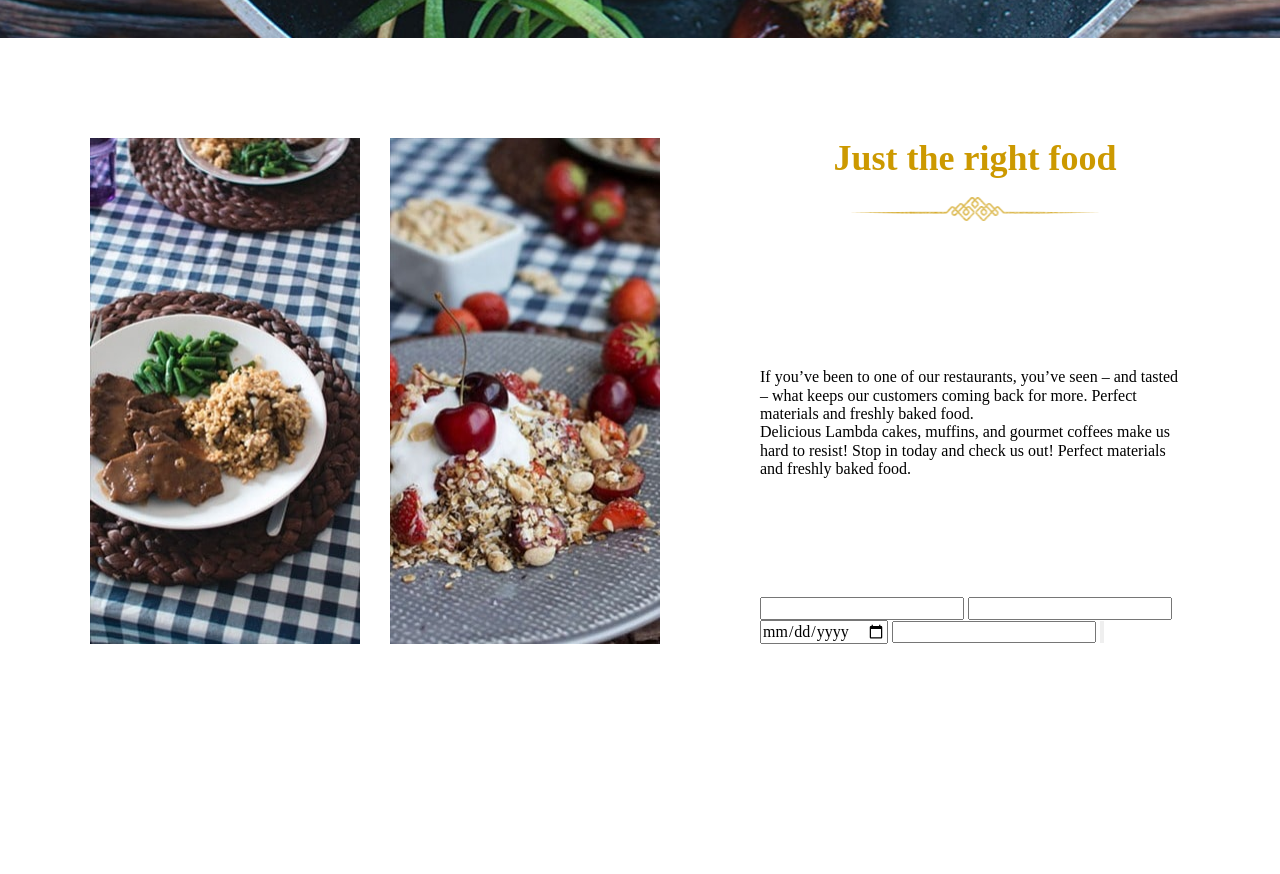
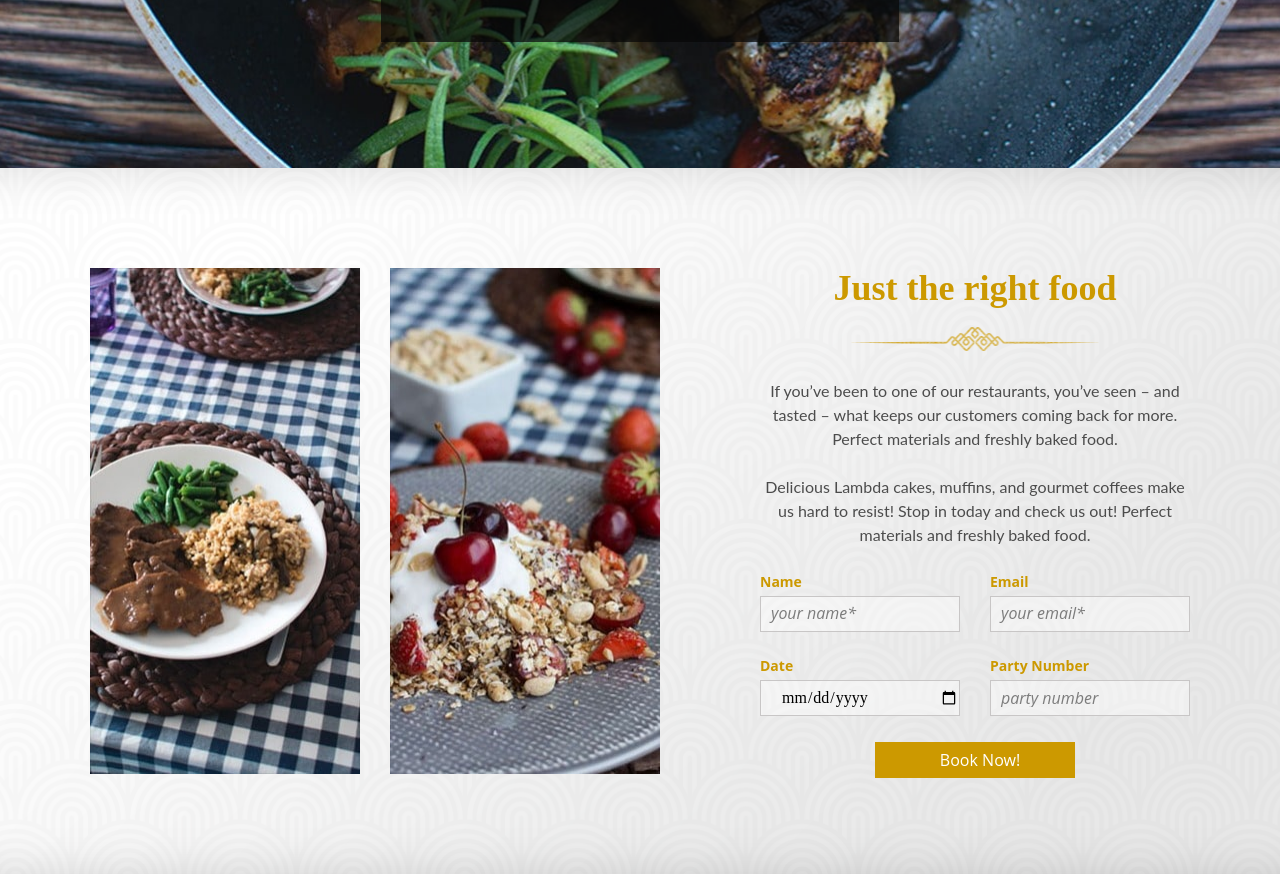
Before and after one commit to yanok87/html-css-project, a website: page src/index.html in a window 1280 px wide. Shown: the part 3800-4674 px from the top of the page. Before the commit the page ends 4544 px from the top, so only its background shows below. Drawn offline with nearby package versions, Linux system fonts and the light colour scheme; files that its build step writes are made by us from their sources; files whose address does not match are found by name.

Commit message:
finished the styles

```diff
--- a/src/html/contacts.html
+++ b/src/html/contacts.html
@@ -1,18 +1,48 @@
+<div class="wrapper">
     <section class="contacts">
         <div class="images">
             <img class="images__dish" src="../images/bottomdish.jpg" alt="" width="270" height="506">
             <img class="images__cherry" src="../images/cherry.jpg" alt="" width="270" height="506">
         </div>
         <div class="booking">
+            <div class="booking-info">
                 <h3 class="booking-title">Just the right food</h3>
-        <p class="booking-text">If you’ve been to one of our restaurants, you’ve seen – and tasted – what keeps our customers coming back for more. Perfect materials and freshly baked food. <br>
-                Delicious Lambda cakes,  muffins, and gourmet coffees make us hard to resist! Stop in today and check us out! Perfect materials and freshly baked food.</p>
-        <form action="">
-            <input type="text">
-            <input type="mail">
-            <input type="date">
-            <input type="text">
-            <input type="button">
+                <p class="booking-text">If you’ve been to one of our restaurants, you’ve seen – and tasted – what keeps
+                    our
+                    customers coming back for more. Perfect materials and freshly baked food. <br>
+                    <br>
+                    Delicious Lambda cakes, muffins, and gourmet coffees make us hard to resist! Stop in today and check
+                    us
+                    out!
+                    Perfect materials and freshly baked food.</p>
+            </div>
+            <form action="#" class="form">
+                <div class="input-section">
+                    <div class="input-item">
+                        <label class="label" for="name">Name</label>
+                        <input type="text" id="name" placeholder="your name*" required>
+                    </div>
+                    <div class="input-item">
+                        <label class="label" for="email">Email</label>
+                        <input type="email" id="email" placeholder="your email*" required>
+                    </div>
+                    <div class="input-item">
+                        <label class="label" for="date">Date</label>
+                        <input type="date" id="date" placeholder="date*" required>
+                    </div>
+                    <div class="input-item">
+                        <label class="label" for="party">Party Number</label>
+                        <select placeholder="party number" id="party">
+                            <option value="" disabled selected>party number</option>
+                            <option value="1">Party 1</option>
+                            <option value="2">Party 2</option>
+                            <option value="3">Party 3</option>
+                            <option value="4">Party 4</option>
+                        </select>
+                    </div>
+                </div>
+                <input type="button" value="Book Now!" class="booking-button">
             </form>
         </div>
     </section>
+</div>
--- a/src/html/menu.html
+++ b/src/html/menu.html
@@ -1,3 +1,4 @@
+<div class="wrapper">
     <section class="menu">
         <div class="menu-part">
             <h3 class="menu-part__title">Appetisers</h3>
@@ -104,3 +105,4 @@
             </ul>
         </div>
     </section>
+</div>
--- a/src/sass/components/contacts.scss
+++ b/src/sass/components/contacts.scss
@@ -1,3 +1,8 @@
+.wrapper {
+    @extend %wrapper;
+    background-size: cover;
+}
+
 .contacts {
     display: flex;
     justify-content: space-between;
@@ -19,11 +24,16 @@
 }
 
 .booking {
-    flex-basis: 430px;
+    width: 430px;
+    height: 506px;
     display: flex;
-    flex-direction: column;
-    justify-content: space-between;
-    align-items: center;
+    flex-wrap: wrap;
+    align-items: stretch;
+}
+
+.booking-info {
+text-align: center;
+height: 300px;
 }
 
 .booking-title {
@@ -45,7 +55,96 @@
         height: 30px;
         background: url('../images/divider-g@1X.png') center no-repeat;
         background-size: contain;
+    }
+}
 
-    }
+.booking-text {
+    text-align: center;
+    font-family: $text-font;
+    color: $main-text-color;
+    font-size: 16px;
+    line-height: 1.5;
+}
+
+// FORM
+
+.form {
+    display: flex;
+    width: 430px;
+    height: 210px;
+    flex-wrap: wrap;
+    justify-content: center;
+    align-self: flex-end;
+}
+
+.input-section {
+    display: flex;
+    flex-wrap: wrap;
+    height: 140px;
+    justify-content: space-between;
 
 }
+
+.input-item {
+    width: 200px;
+    &:not(:nth-last-child(-n +2)) {
+        margin-bottom: 20px;
+    }
+}
+
+label,
+input,
+select {
+    margin: 0;
+    height: 36px;
+    width: 200px;
+    text-indent: 10px;
+    &:focus {
+        outline: none;
+    }
+}
+
+input,
+select {
+    background-color: rgba(255, 255, 255, 0.399);
+
+    border: $border-color solid 1px;
+    &:focus {
+        border: $main-theme-color solid 1px;
+    }
+}
+
+input::placeholder,
+select {
+    font-family: $footer-font;
+    font-style: italic;
+    font-size: 16px;
+    color: #7c7c7c;
+    position: relative;
+}
+
+select {
+    appearance: none;
+}
+
+
+.label {
+    font-family: $footer-font;
+    font-weight: bold;
+    color: $main-theme-color;
+    font-size: 14px;
+    line-height: 28px;
+}
+
+.booking-button {
+    width: 200px;
+    height: 36px;
+    line-height: 36px;
+    font-family: $footer-font;
+    font-size: 16px;
+    background-color: $main-theme-color;
+    color: #fff;
+    align-self: flex-end;
+    border: none;
+    cursor: pointer;
+}
--- a/src/sass/components/menu.scss
+++ b/src/sass/components/menu.scss
@@ -1,10 +1,11 @@
+.wrapper {
+    @extend %wrapper;
+}
 
 .menu {
     @extend %container;
-    height: 800px;
-    padding: 0 110px 0;
-    margin-top: 30px;
-    margin-bottom: 30px;
+    height: 990px;
+    padding: 95px 110px;
     display: flex;
     flex-direction: column;
     flex-wrap: wrap;
--- a/src/sass/helpers/placeholders.scss
+++ b/src/sass/helpers/placeholders.scss
@@ -30,3 +30,8 @@
     max-width: 1250px;
     margin: 0 auto;
 }
+
+%wrapper {
+    background: url('../images/pattern.png') no-repeat center;
+    background-size: cover;
+}
--- a/src/sass/helpers/variables.scss
+++ b/src/sass/helpers/variables.scss
@@ -1,5 +1,6 @@
 $main-theme-color: #cc9900;
 $main-text-color: #4c4c4c;
+$border-color: #c8c6c6;
 
 $title-font: 'Yeseva One';
 $text-font:'Lato', sans-serif;
```
Also changed, not shown: build/css/styles.css, build/css/styles.min.css, build/images/icon-arrow.svg (added), build/index.html, src/images/icon-arrow.svg (added). Lines whose indentation alone changed are shown as unchanged.
